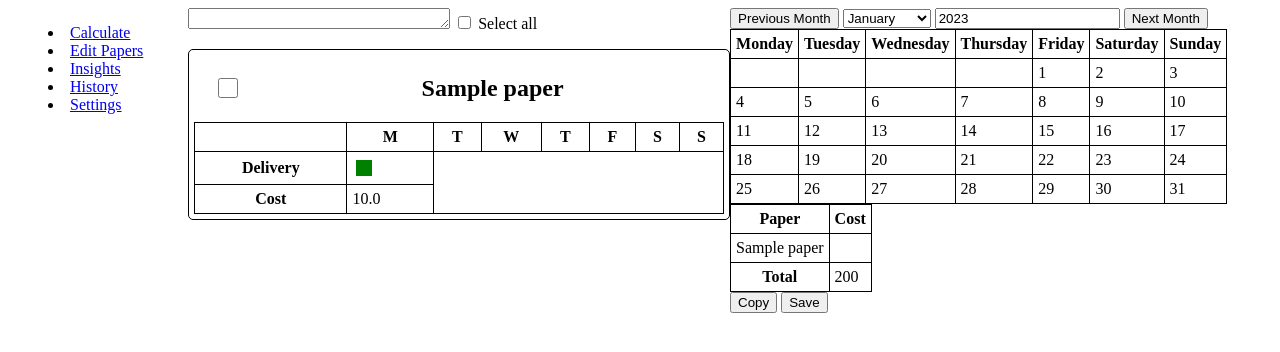
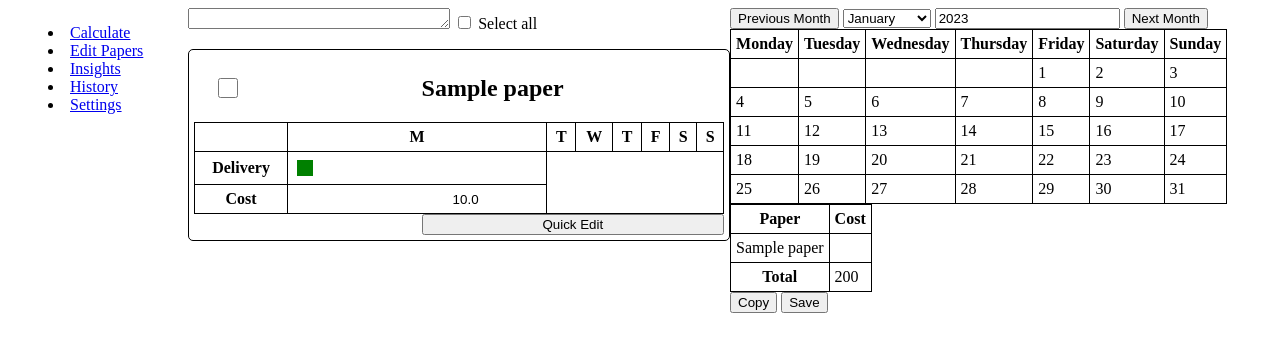
Before and after one commit to eccentricOrange/npbc_gui, a Django app: page / in a window 1280 px wide. Shown: the top 352 px of the page. Run offline with Django 5.2, Linux system fonts and the light colour scheme; tables that the repository leaves empty hold one stand-in row (values such as "Sample post").

Commit message:
some progress

```diff
--- a/calculator/static/calculator/css/home.css
+++ b/calculator/static/calculator/css/home.css
@@ -45,7 +45,8 @@ section.paperCard {
         "checkbox title"
         "data data"
         "data data"
-        "data data";
+        "data data"
+        ". quickEdit";
 }
 
 section.paperCard:hover {
@@ -70,20 +71,16 @@ section.paperCard table {
     grid-area: data;
 }
 
-input[type="checkbox"].deliveryCheckbox {
+.deliveryCheckbox[readonly] {
     appearance: none;
     -webkit-appearance: none;
     display: flex;
     align-content: center;
     justify-content: center;
-    /* font-size: 2rem; */
-    /* padding: 0.1rem; */
-    /* border: 0.25rem solid green; */
     border-radius: 0.5rem;
-    pointer-events: none;
 }
 
-input[type="checkbox"].deliveryCheckbox::before {
+.deliveryCheckbox[readonly]::before {
     content: "";
     width: 1rem;
     height: 1rem;
@@ -91,6 +88,31 @@ input[type="checkbox"].deliveryCheckbox::before {
     background-color: green;
 }
 
-input[type="checkbox"].deliveryCheckbox:checked::before {
+.deliveryCheckbox[readonly]:checked::before {
     transform: scale(1);
 }
+
+.costInput {
+    width: 80%;
+    display: block;
+
+}
+
+.costInput[readonly] {
+    border: 0;
+    background-color: transparent;
+    text-align: right;
+}
+
+.costInput[readonly]:focus {
+    outline: none;
+}
+
+.costInput[readonly]::placeholder {
+    text-align: right;
+}
+
+.quickEdit {
+    grid-area: quickEdit;
+    width: auto;
+}
--- a/calculator/templates/calculator/home.html
+++ b/calculator/templates/calculator/home.html
@@ -4,18 +4,29 @@
 
 {% block content %}
 {% load static %}
-<link rel="stylesheet" href="{% static 'calculator/css/home.css' %}">
+<link rel="stylesheet"
+      href="{% static 'calculator/css/home.css' %}">
 <div id="papersList">
-    <textarea name="" id="papersSearch" cols="30" rows="1"></textarea>
+    <textarea name=""
+              id="papersSearch"
+              cols="30"
+              rows="1"></textarea>
 
-    <input type="checkbox" name="selectAllPapers" id="selectAllPapers">
+    <input type="checkbox"
+           name="selectAllPapers"
+           id="selectAllPapers">
     <label for="selectAllPapers">Select all</label>
 
     <ol>
         {% for paper in papers %}
 
-        <label for="{{ paper.id }}_select"><section class="paperCard">
-            <div class="checkbox"><input type="checkbox" name="{{ paper.id }}_select" id="{{ paper.id }}_select"></div>
+        <label for="{{ paper.id }}_select">
+            <section class="paperCard">
+                <div class="checkbox">
+                    <input type="checkbox"
+                           name="{{ paper.id }}_select"
+                           id="{{ paper.id }}_select">
+                </div>
                 <h2>
                     {{ paper.title }}
                 </h2>
@@ -34,11 +45,11 @@
                             <th>Delivery</th>
                             {% for day in paper.days %}
                             <td>
-                            <input
-                                type="checkbox"
+                                <input type="checkbox"
                                        name="{{ paper.id }}_{{ day.id }}_delivery"
                                        id="{{ paper.id }}_{{ day.id }}_delivery"
                                        class="deliveryCheckbox"
+                                       readonly
                                        {% if day.delivery %}checked{% endif %}>
                             </td>
                             {% endfor %}
@@ -47,13 +58,24 @@
                             <th>Cost</th>
                             {% for day in paper.days %}
                             <td>
-                            {{ day.cost }}
+                                <input type="number"
+                                       name="{{ paper.id }}_{{ day.id }}_cost"
+                                       id="{{ paper.id }}_{{ day.id }}_cost"
+                                       class="costInput"
+                                       readonly
+                                       value="{{ day.cost }}">
                             </td>
                             {% endfor %}
                         </tr>
                     </tbody>
                 </table>
-        </section></label>
+
+                <button class="quickEdit"
+                        id="{{ paper.id }}_quickEdit">
+                    Quick Edit
+                </button>
+            </section>
+        </label>
         {% endfor %}
     </ol>
 </div>
@@ -75,7 +97,9 @@
             <option value="November">November</option>
             <option value="December">December</option>
         </select>
-        <input type="number" id="yearInput" value="2023">
+        <input type="number"
+               id="yearInput"
+               value="2023">
         <button id="nextMonth">Next Month</button>
     </section>
 
```
Also changed, not shown: .devcontainer/devcontainer.json, 1 other file. Lines whose indentation alone changed are shown as unchanged.
